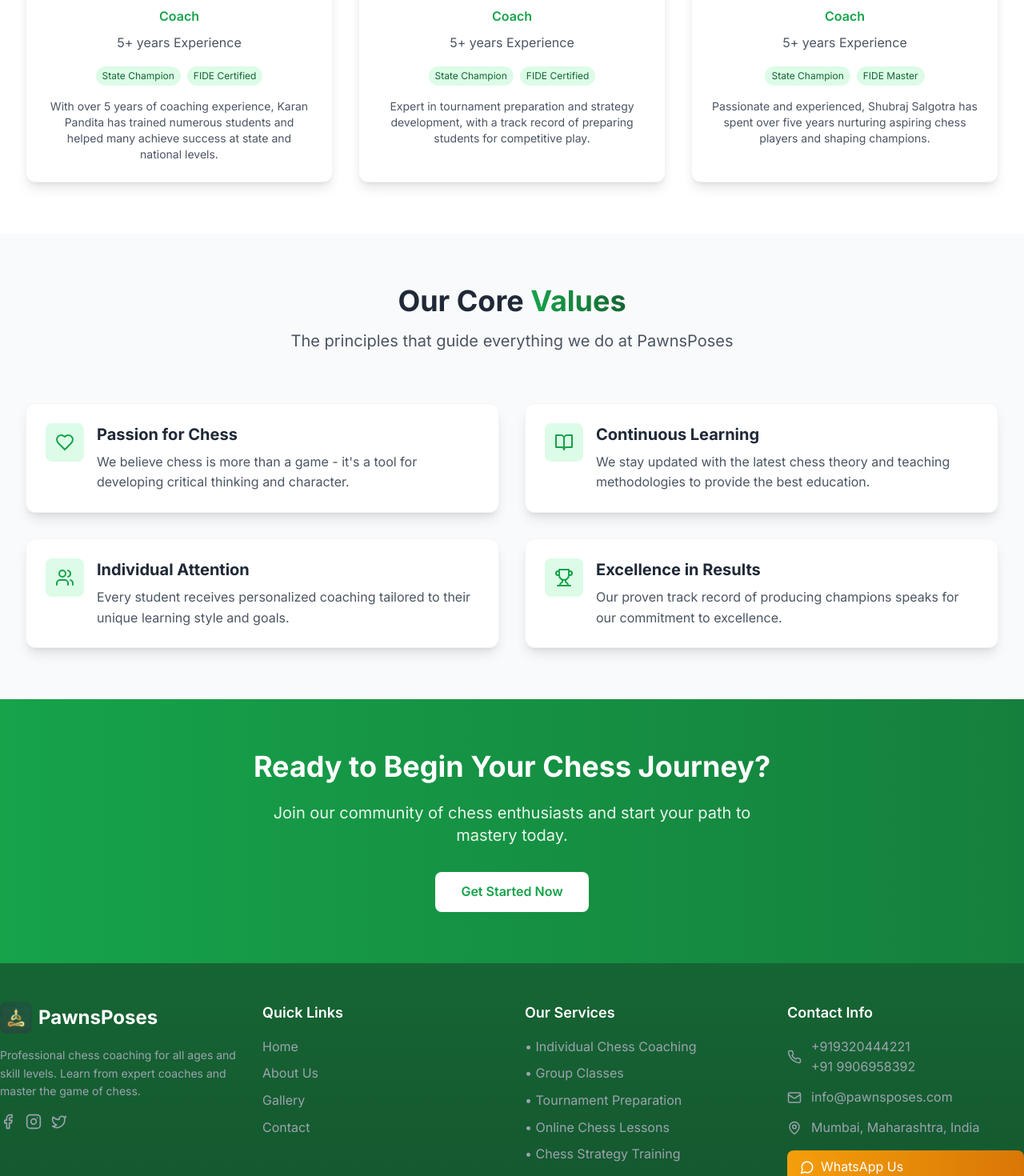
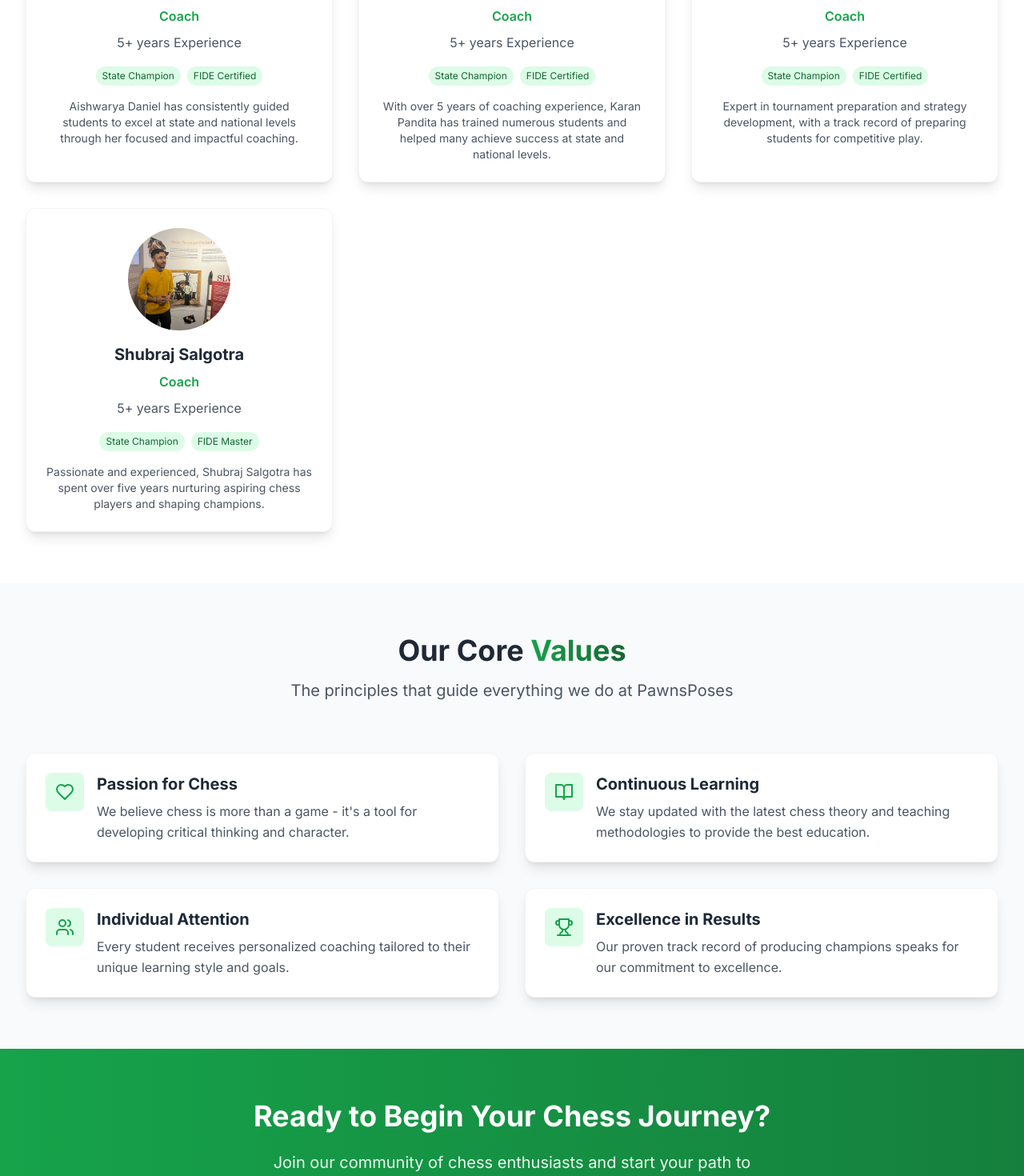
Before and after one commit to kushalmehta2004/pawnsposes, a React (Create React App) app: page /about in a window 1280 px wide. Shown: the part 1671-3141 px from the top of the page at 80% size. Built offline with nearby package versions, Linux system fonts and the light colour scheme.

Commit message:
Update website content and add new coach image

```diff
--- a/src/components/Home/Hero.js
+++ b/src/components/Home/Hero.js
@@ -4,7 +4,7 @@ import { Play, Star, Award, Users, MessageCircle } from 'lucide-react';
 
 const Hero = () => {
   const handleWhatsApp = () => {
-    window.open('https://wa.me/919320444221?text=Hi! I would like to book a free chess demo session.', '_blank');
+    window.open('https://wa.me/917895108392?text=Hi! I would like to book a free chess demo session.', '_blank');
   };
 
   const handleScrollToForm = () => {
--- a/src/components/Home/Registration.js
+++ b/src/components/Home/Registration.js
@@ -88,7 +88,7 @@ const Registration = () => {
   };
 
   const handleWhatsApp = () => {
-    window.open('https://wa.me/919320444221?text=Hi! I would like to register for chess classes and book a free demo session.', '_blank');
+    window.open('https://wa.me/917895108392?text=Hi! I would like to register for chess classes and book a free demo session.', '_blank');
   };
 
   const ageGroups = [
@@ -343,9 +343,8 @@ const Registration = () => {
                 <div className="flex items-center space-x-3">
                   <Phone className="text-primary-600" size={20} />
                   <div>
-                    <p className="font-semibold">Phone Numbers</p>
-                    <p className="text-gray-600">+919320444221</p>
-                    <p className="text-gray-600">+91 9906958392</p>
+                    <p className="font-semibold">Phone Number</p>
+                    <p className="text-gray-600">+91 7895108392</p>
                   </div>
                 </div>
                 <div className="flex items-center space-x-3">
--- a/src/components/Home/Testimonials.js
+++ b/src/components/Home/Testimonials.js
@@ -167,7 +167,6 @@ const Testimonials = () => {
               {renderStars(5)}
             </div>
             <span className="text-lg font-semibold text-gray-800">4.9/5</span>
-            <span className="text-gray-600">based on 200+ reviews</span>
           </div>
         </motion.div>
 
--- a/src/components/Layout/Footer.js
+++ b/src/components/Layout/Footer.js
@@ -4,7 +4,7 @@ import { Phone, Mail, MapPin, MessageCircle, Instagram, Facebook, Twitter } from
 
 const Footer = () => {
   const handleWhatsApp = () => {
-    window.open('https://wa.me/919320444221?text=Hi! I would like to know more about chess coaching.', '_blank');
+    window.open('https://wa.me/917895108392?text=Hi! I would like to know more about chess coaching.', '_blank');
   };
 
   return (
@@ -85,13 +85,11 @@ const Footer = () => {
                 <div className="flex items-center space-x-3 text-gray-400">
                   <Phone size={18} />
                   <div>
-                    <a href="tel:+919320444221" className="hover:text-white transition-colors">
-                      +919320444221
+                    <a href="tel:+91 7895108392" className="hover:text-white transition-colors">
+                      +91 7895108392
                     </a>
                     <br />
-                    <a href="tel:+919320444221" className="hover:text-white transition-colors">
-                      +91 9906958392
-                    </a>
+
                   </div>
                 </div>
                 <div className="flex items-center space-x-3 text-gray-400">
--- a/src/components/Layout/Header.js
+++ b/src/components/Layout/Header.js
@@ -39,7 +39,7 @@ const Header = () => {
   };
 
   const handleWhatsApp = () => {
-    window.open('https://wa.me/919320444221?text=Hi! I would like to book a free chess demo session.', '_blank');
+    window.open('https://wa.me/917895108392?text=Hi! I would like to book a free chess demo session.', '_blank');
   };
 
   return (
@@ -81,7 +81,7 @@ const Header = () => {
           {/* Desktop CTA Buttons */}
           <div className="hidden md:flex items-center space-x-4">
             <a
-              href="tel:+919320444221"
+              href="tel:+91 7895108392"
               className="flex items-center space-x-2 px-4 py-2 text-primary-600 border border-primary-600 rounded-lg hover:bg-primary-50 transition-colors"
             >
               <Phone size={18} />
@@ -136,7 +136,7 @@ const Header = () => {
                 ))}
                 <div className="px-4 py-2 space-y-2">
                   <a
-                    href="tel:+919320444221"
+                    href="tel:+91 7895108392"
                     className="flex items-center justify-center space-x-2 w-full px-4 py-2 text-primary-600 border border-primary-600 rounded-lg hover:bg-primary-50 transition-colors"
                   >
                     <Phone size={18} />
--- a/src/pages/About.js
+++ b/src/pages/About.js
@@ -4,6 +4,14 @@ import { Award, Users, Trophy, Target, Heart, BookOpen } from 'lucide-react';
 
 const About = () => {
   const coaches = [
+    {
+      name: "Aishwarya Daniel",
+      title: "Coach",
+      image: "/images/master 4.jpg",
+      experience: "5+ years",
+      achievements: ["State Champion", "FIDE Certified"],
+      bio: "Aishwarya Daniel has consistently guided students to excel at state and national levels through her focused and impactful coaching."
+    },
     {
       name: "Karan Pandita",
       title: "Coach",
--- a/src/pages/Contact.js
+++ b/src/pages/Contact.js
@@ -55,7 +55,7 @@ const Contact = () => {
   };
 
   const handleWhatsApp = () => {
-    window.open('https://wa.me/919320444221?text=Hi! I would like to know more about chess coaching.', '_blank');
+    window.open('https://wa.me/917895108392?text=Hi! I would like to know more about chess coaching.', '_blank');
   };
 
   const handleCall = (number) => {
@@ -66,8 +66,8 @@ const Contact = () => {
     {
       icon: Phone,
       title: "Phone Numbers",
-      details: ["+919320444221", "+91 9906958392"],
-      action: () => handleCall("+919320444221"),
+      details: ["+91 7895108392"],
+      action: () => handleCall("+91 7895108392"),
       color: "text-blue-600"
     },
     {
```
Also changed, not shown: public/images/master 4.jpg (added), 1 other file (tests, documents, lock files or other folders).
